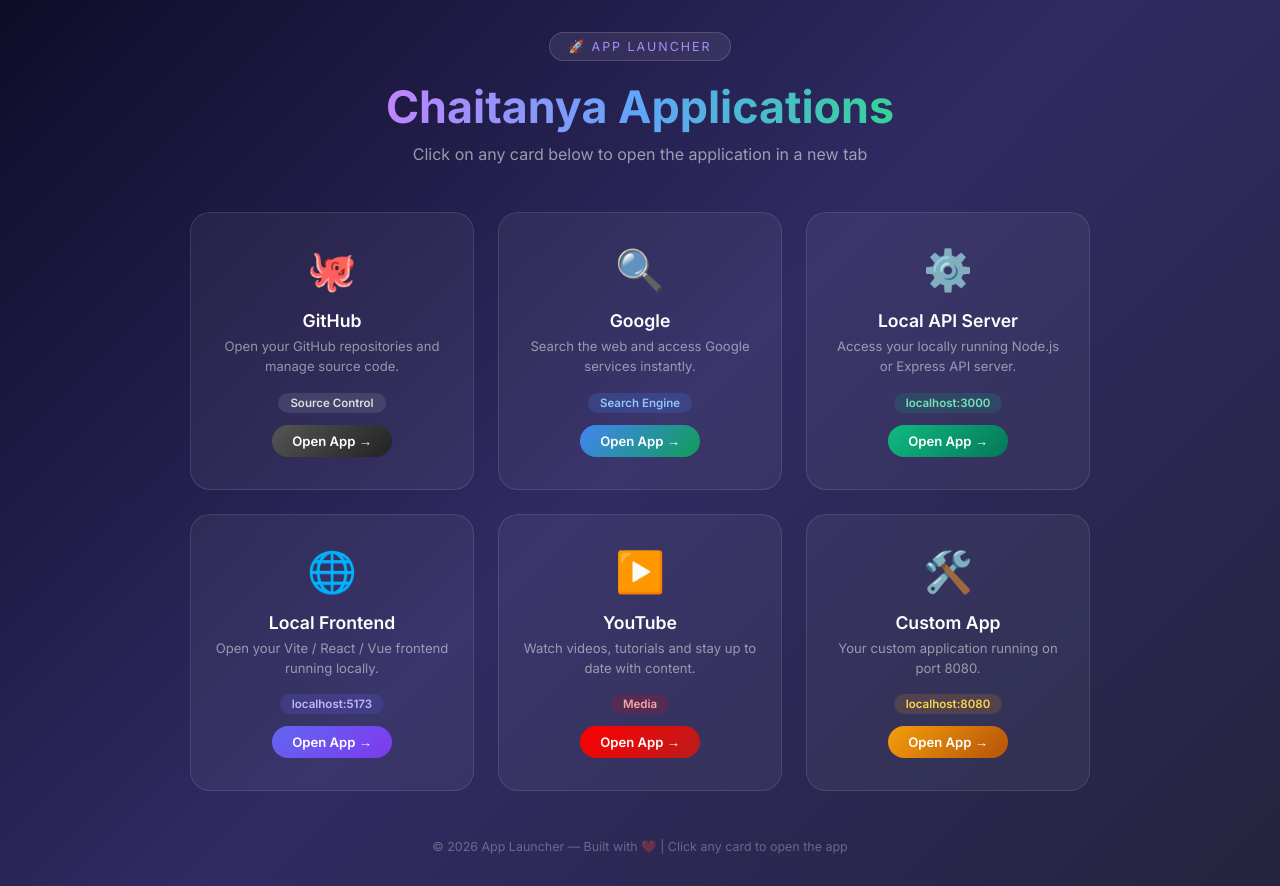
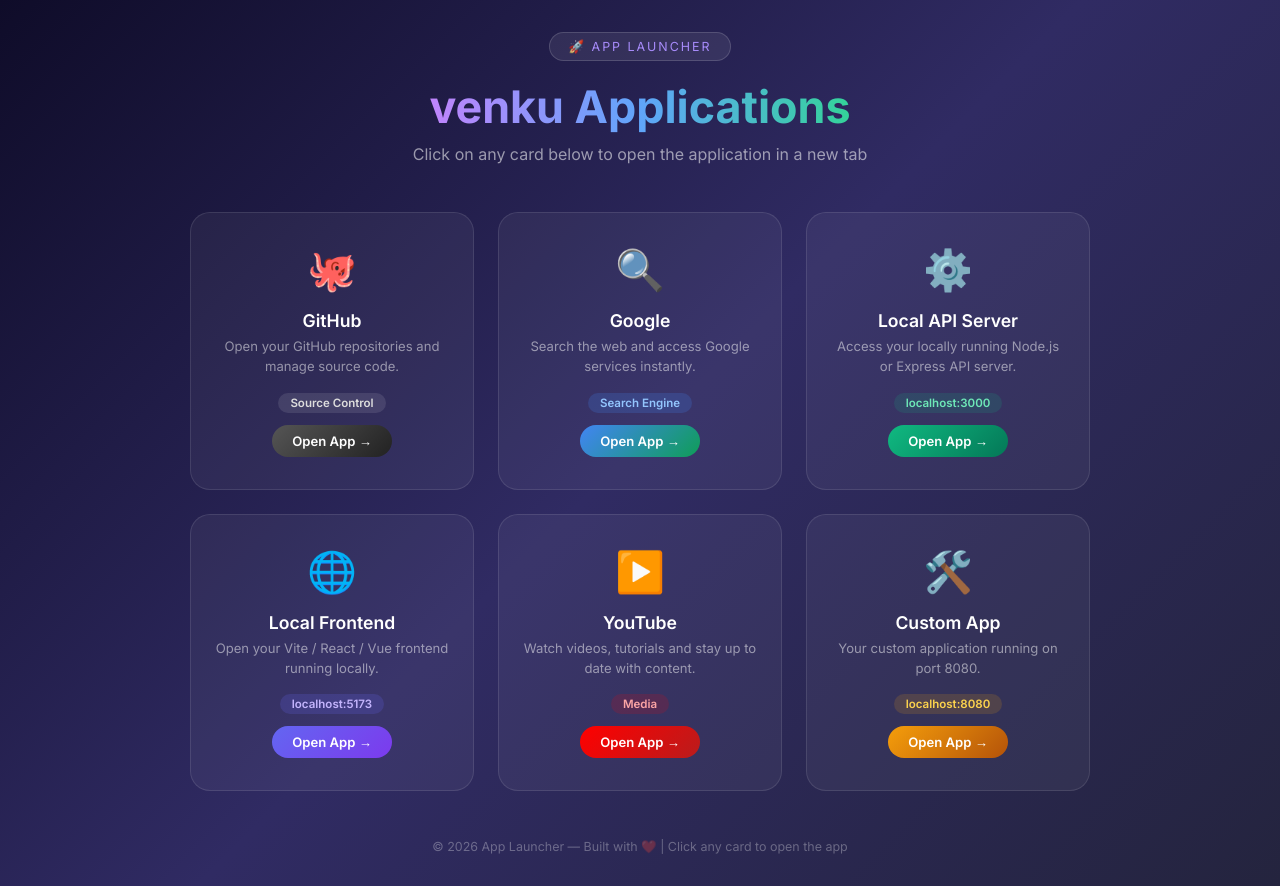
Before and after one commit to ankamarao1999/Github-Actions, a website: page index.html in a window 1280 px wide. Drawn offline with Linux system fonts and the light colour scheme.

Commit message:
new commit

```diff
--- a/index.html
+++ b/index.html
@@ -156,7 +156,7 @@
 <body>
 
     <div class="hero-badge">🚀 App Launcher</div>
-    <h1>Chaitanya Applications</h1>
+    <h1>venku Applications</h1>
     <p class="subtitle">Click on any card below to open the application in a new tab</p>
 
     <div class="grid">
```
